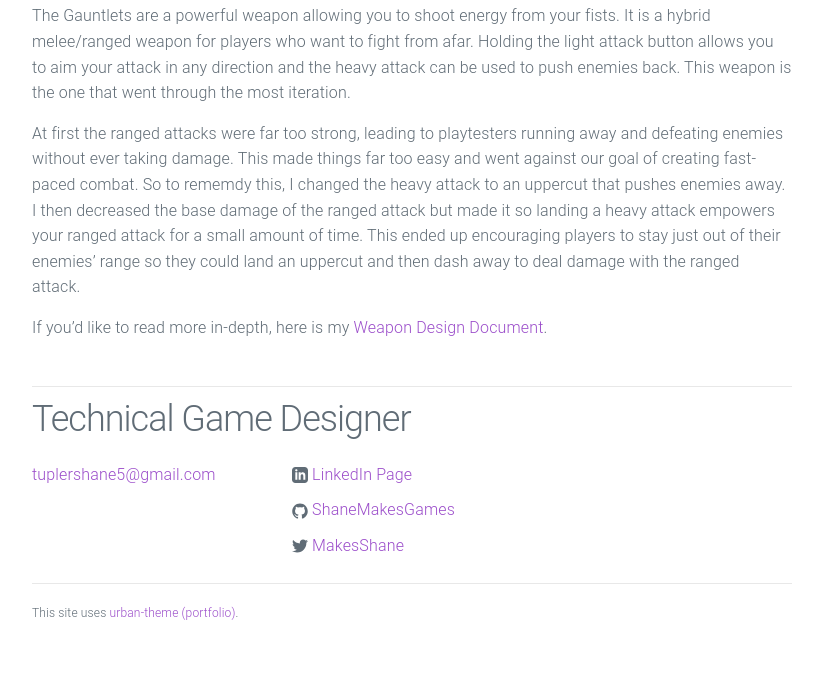
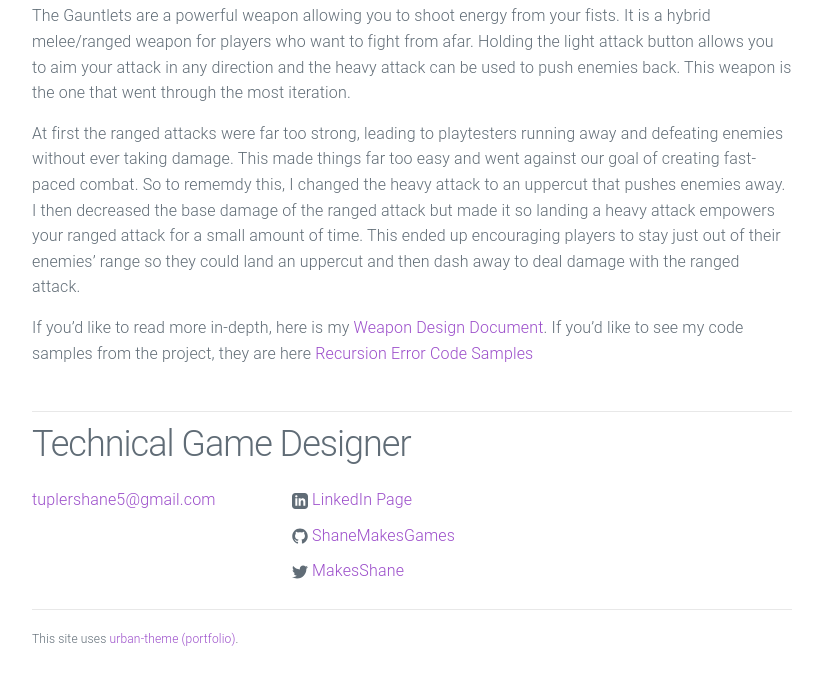
Before and after one commit to ShaneMakesGames/ShaneMakesGames.github.io, a Jekyll site: the page built from _posts/2022-10-07-newer-game.md, in a window 1280 px wide and 900 px high, scrolled down 3539 px, cut to the strip 216-900 px from the top of the window. Shown: the whole strip, without its empty margins (228-1051 px from the left). Built offline with Jekyll 4.4.1, drawn with Linux system fonts in a browser that asks for light colours; before the commit the page ends 4414 px from its top, so only the background shows below that.

Commit message:
Update 2022-10-07-newer-game.md

```diff
--- a/_posts/2022-10-07-newer-game.md
+++ b/_posts/2022-10-07-newer-game.md
@@ -54,3 +54,4 @@ The Gauntlets are a powerful weapon allowing you to shoot energy from your fists
 At first the ranged attacks were far too strong, leading to playtesters running away and defeating enemies without ever taking damage. This made things far too easy and went against our goal of creating fast-paced combat. So to rememdy this, I changed the heavy attack to an uppercut that pushes enemies away. I then decreased the base damage of the ranged attack but made it so landing a heavy attack empowers your ranged attack for a small amount of time. This ended up encouraging players to stay just out of their enemies' range so they could land an uppercut and then dash away to deal damage with the ranged attack.
 
 If you'd like to read more in-depth, here is my <a href="https://docs.google.com/document/d/1bT9IFHqPR0wT22lfVg5XTb69fw_1GM0wqV9EgFpAeLM/edit?usp=sharing"> Weapon Design Document</a>.
+If you'd like to see my code samples from the project, they are here <a href="https://github.com/ShaneMakesGames/Code-Samples/tree/main/Recursion%20Error"> Recursion Error Code Samples</a>
```
